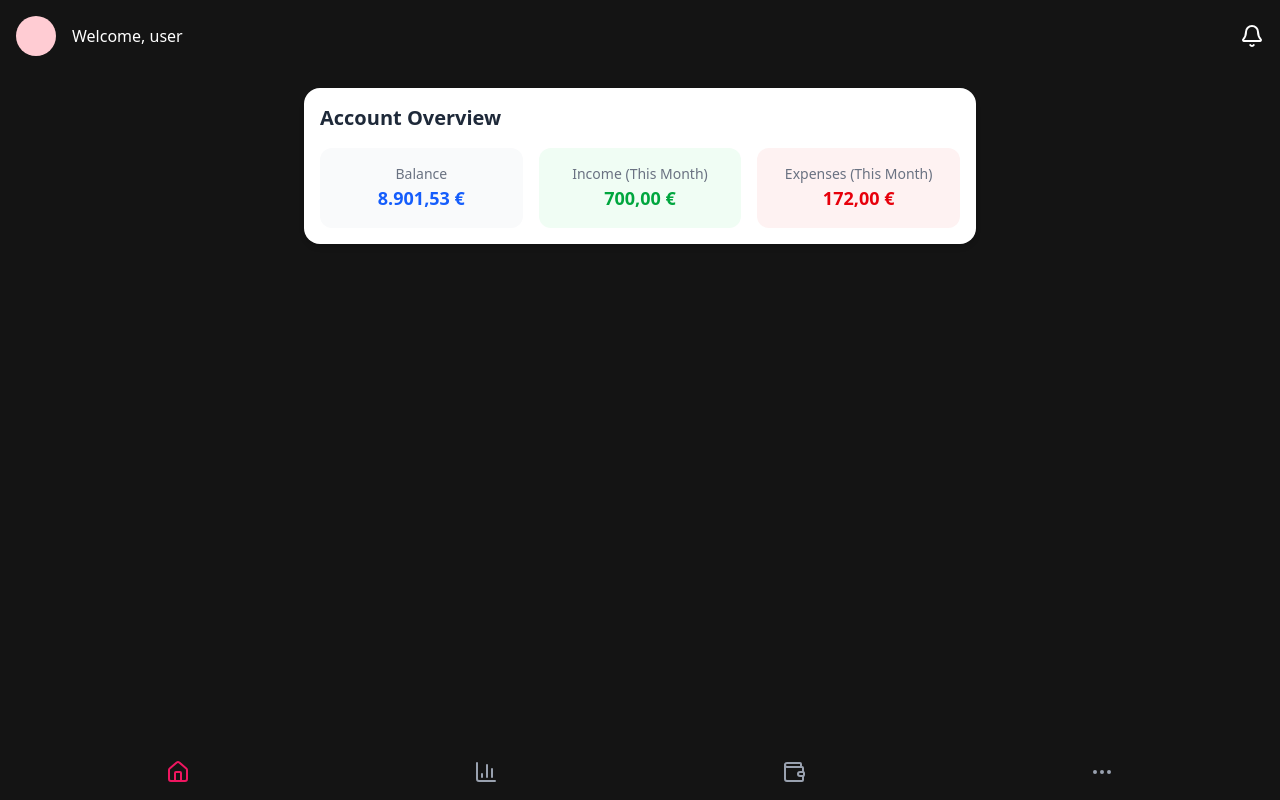
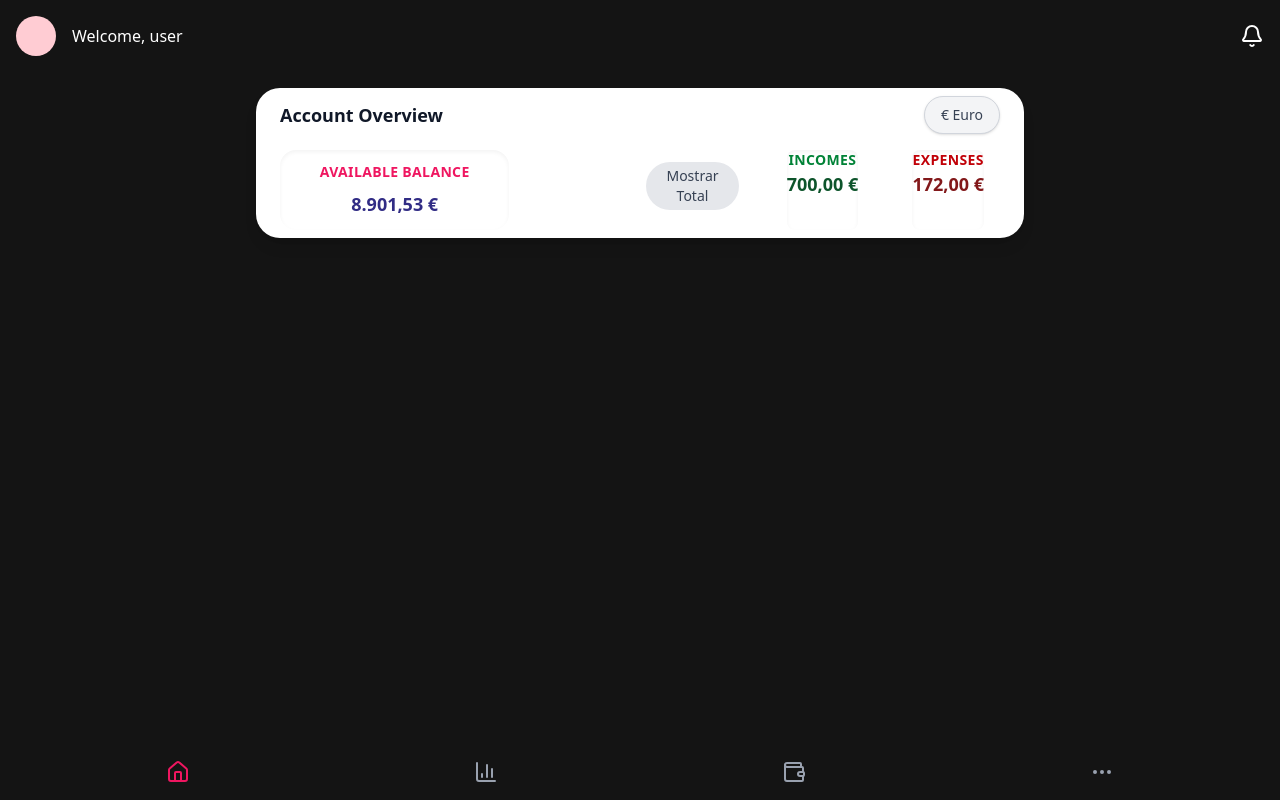
Before and after one commit to IuliiaNova/banking-dashboard, a React (Vite) app: page / in a window 1280 px wide. Built offline with nearby package versions, Linux system fonts and the light colour scheme.

Commit message:
feat(account overview): shaw data from mock

```diff
--- a/src/pages/dashboard/components/AccountOverview.tsx
+++ b/src/pages/dashboard/components/AccountOverview.tsx
@@ -3,12 +3,6 @@ import { useTransactions } from "../../../features/transactions/store/transactio
 import mockData from "../../../features/transactions/mock/transactions.json";
 import { mapRawTransactions } from "../../../entities/mappers/map";
 import type { TransactionRaw } from "../../../entities/models/transactions";
-
-const formatCurrency = (value: number) =>
-  new Intl.NumberFormat("de-DE", {
-    style: "currency",
-    currency: "EUR",
-  }).format(value);
 
 export const AccountOverview = () => {
   const {
@@ -17,6 +11,10 @@ export const AccountOverview = () => {
   } = useTransactions("AccountOverview");
 
   const [isLoading, setIsLoading] = useState(true);
+  const [currency, setCurrency] = useState<"EUR" | "USD">("EUR");
+  const [showCurrentMonth, setShowCurrentMonth] = useState(true);
+
+  const exchangeRate = 1.1;
 
   const handleDataFromMock = () => {
     setIsLoading(true);
@@ -25,10 +23,8 @@ export const AccountOverview = () => {
         mockData as Array<TransactionRaw>
       );
       dispatch({ type: "SET", payload: formatedData });
-      setIsLoading(false);
     } catch (error) {
       console.error("Error loading mock data:", error);
-      setIsLoading(false);
     } finally {
       setIsLoading(false);
     }
@@ -38,57 +34,130 @@ export const AccountOverview = () => {
     handleDataFromMock();
   }, []);
 
+  const formatCurrency = (value: number) =>
+    new Intl.NumberFormat("de-DE", {
+      style: "currency",
+      currency,
+    }).format(value);
+
+  const convertValue = (value: number) => {
+    if (currency === "USD") {
+      return value * exchangeRate;
+    }
+    return value;
+  };
+
   const now = new Date();
   const currentYear = now.getFullYear();
   const currentMonth = now.getMonth();
 
-  const transactionsThisMonth = transactions.filter((t) => {
+  const balance = transactions.reduce((sum, t) => sum + t.amount, 0);
+
+  const filteredTransactions = showCurrentMonth
+    ? transactions.filter((t) => {
         const tDate = new Date(t.date);
         return (
-      tDate.getFullYear() === currentYear && tDate.getMonth() === currentMonth
+          tDate.getFullYear() === currentYear &&
+          tDate.getMonth() === currentMonth
         );
-  });
+      })
+    : transactions;
 
-  const income = transactionsThisMonth
+  const income = filteredTransactions
     .filter((t) => t.type === "Deposit")
     .reduce((sum, t) => sum + t.amount, 0);
 
-  const expenses = transactionsThisMonth
+  const expenses = filteredTransactions
     .filter((t) => t.type === "Withdrawal")
     .reduce((sum, t) => sum + Math.abs(t.amount), 0);
 
-  const balance = transactions.reduce((sum, t) => sum + t.amount, 0);
-
   const renderValue = (value: number) =>
     isLoading ? (
-      <p className="text-gray-400 italic">Loading...</p>
+      <p className="text-gray-400 italic" aria-live="polite">
+        Loading...
+      </p>
     ) : (
-      formatCurrency(value)
+      formatCurrency(convertValue(value))
     );
 
   return (
-    <section className="bg-white p-4 rounded-2xl shadow-md mb-6 w-full max-w-2xl mx-auto">
-      <h2 className="text-xl font-semibold mb-4 text-gray-800">
+    <section
+      className="bg-white dark:bg-background-dark px-6 py-2 rounded-3xl shadow-lg max-w-3xl mx-auto"
+      role="region"
+      aria-labelledby="account-overview-title"
+    >
+      <header className="flex items-center justify-between mb-4">
+        <h2
+          id="account-overview-title"
+          className="text-lg font-semibold text-gray-900 dark:text-gray-100"
+        >
           Account Overview
         </h2>
+        <button
+          onClick={() => setCurrency(currency === "EUR" ? "USD" : "EUR")}
+          className="inline-flex items-center gap-2 px-4 py-2 rounded-full border border-gray-300 dark:border-gray-700 bg-gray-100 dark:bg-gray-800 text-gray-700 dark:text-gray-200 text-sm font-medium shadow-sm hover:bg-gray-200 dark:hover:bg-gray-700 focus:outline-none focus:ring-2 focus:ring-offset-1 focus:ring-rose-base transition"
+          aria-label="Switch currency"
+          type="button"
+        >
+          {currency === "EUR" ? <span>€ Euro</span> : <span>$ Dollar</span>}
+        </button>
+      </header>
+
       <div className="grid grid-cols-1 md:grid-cols-3 gap-4">
-        <div className="bg-gray-50 rounded-xl p-4 text-center">
-          <p className="text-sm text-gray-500">Balance</p>
-          <p className="text-lg font-bold text-blue-600">
+        <div
+          className="bg-white dark:bg-rose-base/5 rounded-2xl p-3 text-center shadow-inner"
+          aria-label="Available balance"
+        >
+          <p className="text-sm font-semibold text-rose-base dark:rose-base mb-2 uppercase tracking-wide">
+            Available Balance
+          </p>
+          <p className="text-lg font-extrabold text-indigo-900 dark:text-indigo-100">
             {renderValue(balance)}
           </p>
         </div>
-        <div className="bg-green-50 rounded-xl p-4 text-center">
-          <p className="text-sm text-gray-500">Income (This Month)</p>
-          <p className="text-lg font-bold text-green-600">
+        <div className="flex items-center justify-between px-4 mb-2">
+          <p className="text-lg text-white font-semibold">
+            {showCurrentMonth ? "Current month" : "Total"}
+          </p>
+          <button
+            type="button"
+            onClick={() => setShowCurrentMonth(!showCurrentMonth)}
+            className="inline-flex items-center px-3 py-1 text-sm font-medium text-gray-700 bg-gray-200 rounded-full hover:bg-gray-300 focus:outline-none focus:ring-2 focus:ring-offset-1 focus:ring-rose-base dark:bg-gray-700 dark:text-gray-200 dark:hover:bg-gray-600 transition"
+            aria-pressed={showCurrentMonth}
+            aria-label="Toggle between current month and total transactions"
+          >
+            {showCurrentMonth ? "Mostrar Total" : "Mostrar Mes Actual"}
+          </button>
+        </div>
+
+        <div className="flex justify-between px-4">
+          <div
+            className="text-center shadow-inner rounded-lg pb-2 "
+            aria-label={
+              showCurrentMonth ? "Incomes for current month" : "Total incomes"
+            }
+          >
+            <p className="text-sm font-semibold text-green-700 dark:text-green-300  uppercase tracking-wide">
+              Incomes
+            </p>
+            <p className="text-lg font-bold text-green-900 dark:text-green-100">
               {renderValue(income)}
             </p>
           </div>
-        <div className="bg-red-50 rounded-xl p-4 text-center">
-          <p className="text-sm text-gray-500">Expenses (This Month)</p>
-          <p className="text-lg font-bold text-red-600">
+
+          <div
+            className="text-center shadow-inner rounded-lg pb-2 "
+            aria-label={
+              showCurrentMonth ? "Expenses for current month" : "Total expenses"
+            }
+          >
+            <p className="text-sm font-semibold text-red-700 dark:text-red-300  uppercase tracking-wide">
+              Expenses
+            </p>
+            <p className="text-lg font-bold text-red-900 dark:text-red-100">
               {renderValue(expenses)}
             </p>
+          </div>
         </div>
       </div>
     </section>
--- /dev/null
+++ b/src/pages/dashboard/components/FinancialUnit.tsx
@@ -0,0 +1,7 @@
+import React from 'react'
+
+export default function FinancialUnit() {
+  return (
+    <div>FinancialUnit</div>
+  )
+}
```
Lines whose indentation alone changed are shown as unchanged.
